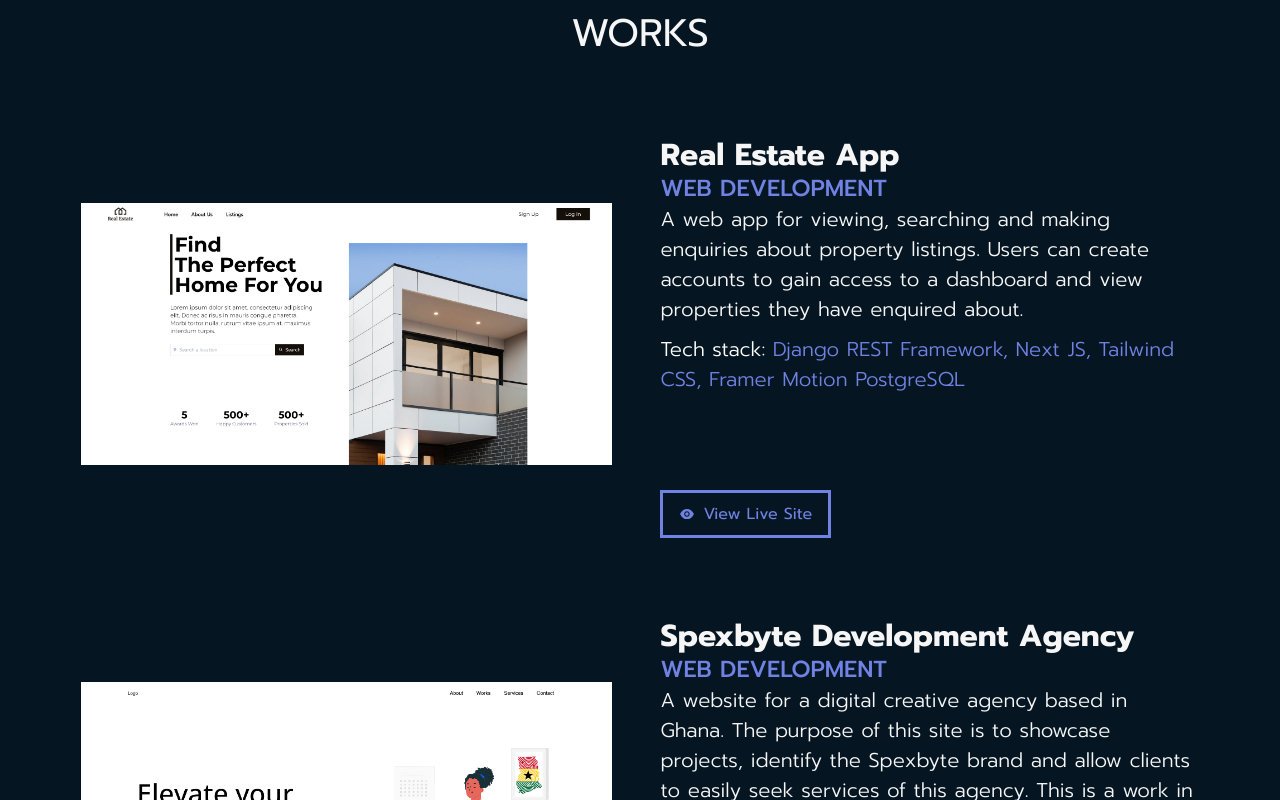
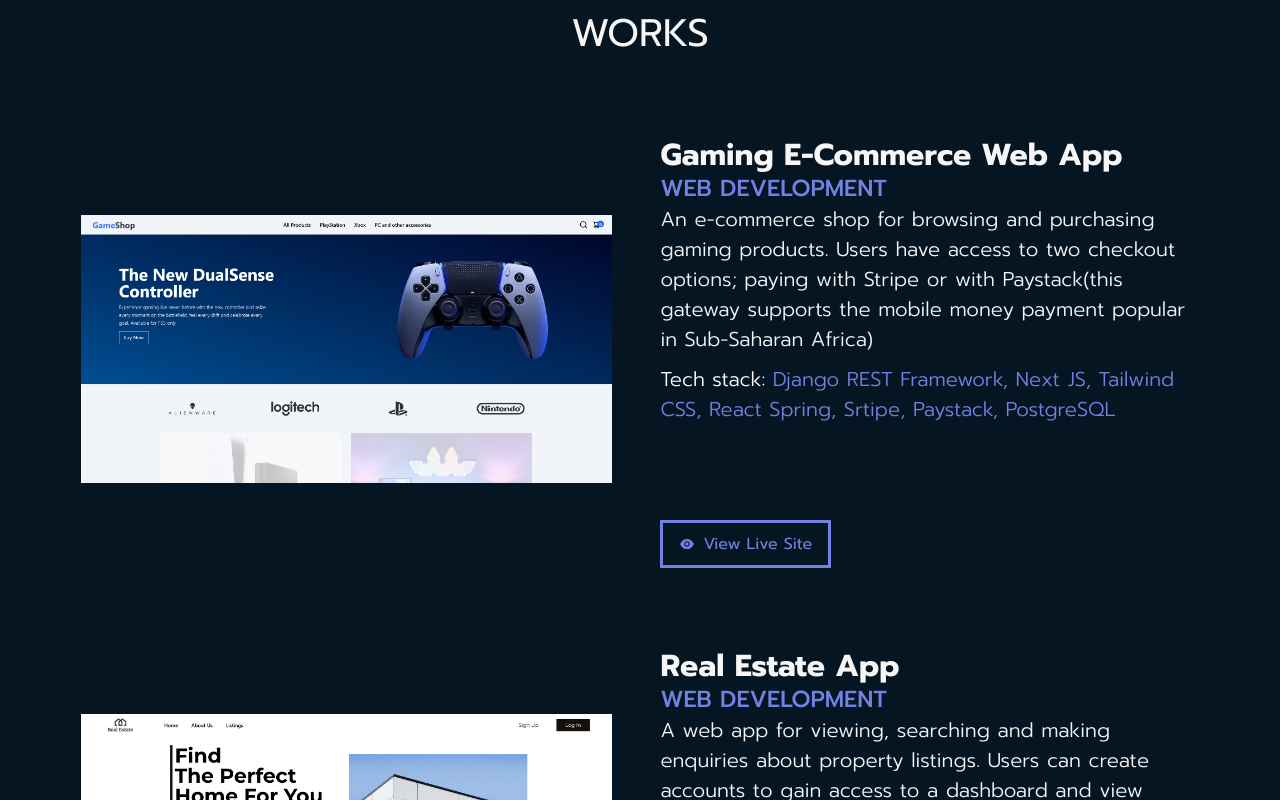
Before and after one commit to bjamyl/portfolio, a React (Create React App) app: page / in a window 1280 px wide. Shown: the part 1720-2520 px from the top of the page. Built offline with nearby package versions, Linux system fonts and the light colour scheme.

Commit message:
added new project

```diff
--- a/src/constants/images.js
+++ b/src/constants/images.js
@@ -8,6 +8,7 @@
 import search_app from '../assets/b_search.jpg'
 import real_estate from '../assets/real_estate.png'
 import spexbyte from '../assets/spexbyte.png'
+import gameshop from '../assets/gameshop.png'
 
 export default {
     bar,
@@ -19,5 +20,6 @@
     jamflix,
     search_app,
     real_estate,
-    spexbyte
+    spexbyte,
+    gameshop
 }
--- a/src/containers/Works/Works.jsx
+++ b/src/containers/Works/Works.jsx
@@ -11,6 +11,19 @@
         <h2>WORKS</h2>
         <Work
           className="work_2"
+          workImage={images.gameshop}
+          workTitle={"Gaming E-Commerce Web App"}
+          workDescription={"WEB DEVELOPMENT"}
+          workBrief={
+            "An e-commerce shop for browsing and purchasing gaming products. Users have access to two checkout options; paying with Stripe or with Paystack(this gateway supports the mobile money payment popular in Sub-Saharan Africa)"
+          }
+          icon={<AiFillEye />}
+          buttonName={"View Live Site"}
+          link={"https://gameshopp.vercel.app/"}
+          tech={"Django REST Framework, Next JS, Tailwind CSS, React Spring, Srtipe, Paystack, PostgreSQL"}
+        />
+        <Work
+          className="work_2"
           workImage={images.real_estate}
           workTitle={"Real Estate App"}
           workDescription={"WEB DEVELOPMENT"}
@@ -20,7 +33,7 @@
           icon={<AiFillEye />}
           buttonName={"View Live Site"}
           link={"https://myrealestateapp.vercel.app/"}
-          tech={"Django REST Framework, Next JS, Tailwind CSS, Framer Motion PostgreSQL"}
+          tech={"Django REST Framework, Next JS, Tailwind CSS, Framer Motion, PostgreSQL"}
         />
         <Work
           className="work_2"
```
Also changed, not shown: src/assets/gameshop.png (added).
